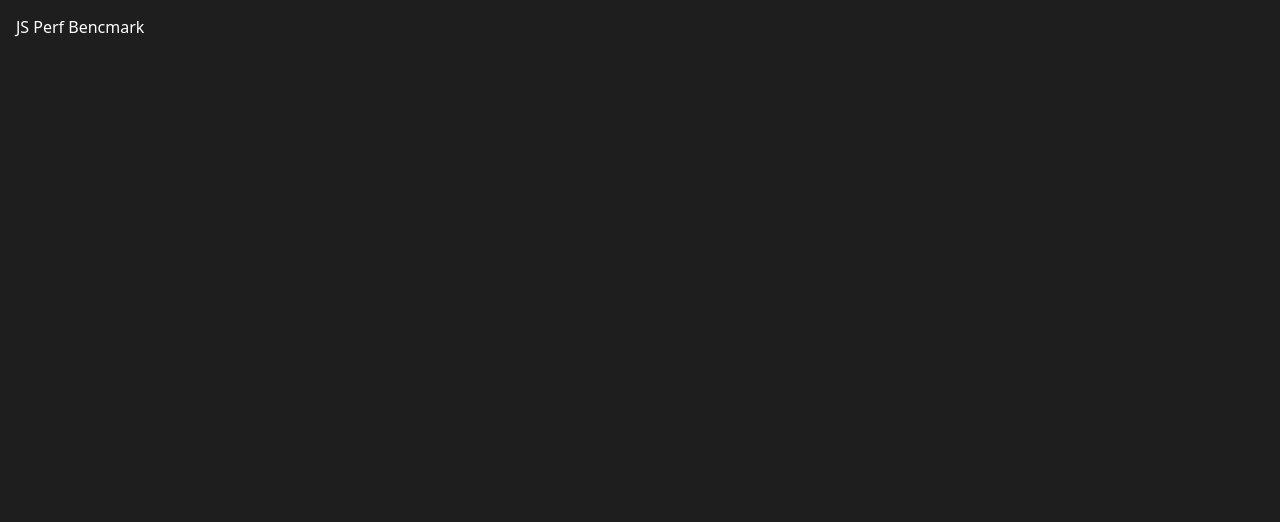
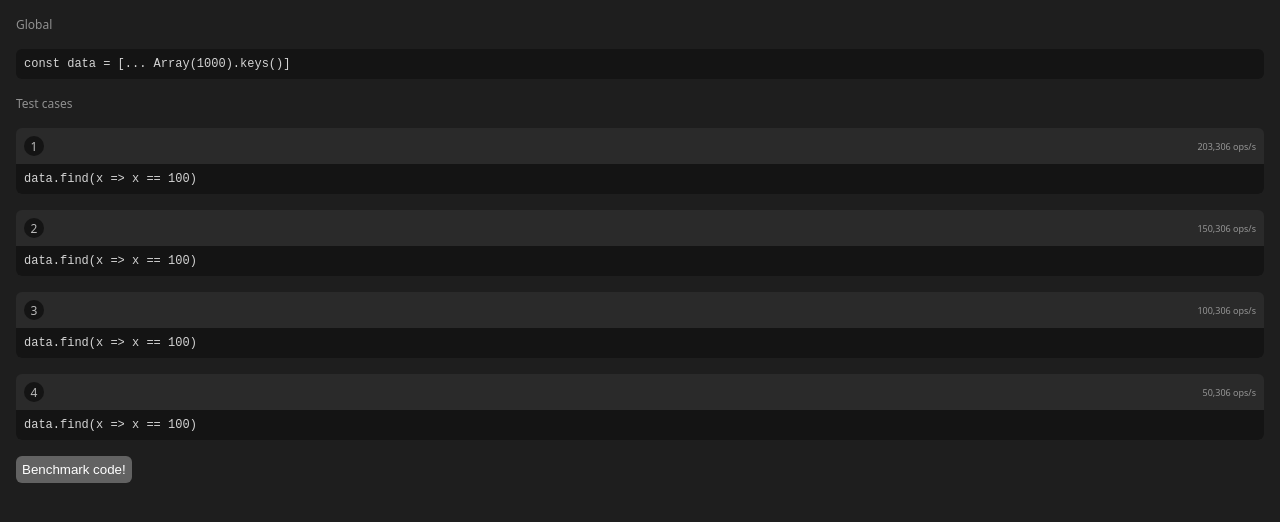
Before and after one commit to Jhomartic/perfbenchJS, a plain HTML site: page index.html in a window 1280 px wide. Drawn offline with Linux system fonts and the light colour scheme.

Commit message:
Finish Styles

```diff
--- a/index.html
+++ b/index.html
@@ -1,23 +1,157 @@
 <!DOCTYPE html>
 <html lang="en">
+
 <head>
     <meta charset="UTF-8">
     <meta name="viewport" content="width=device-width, initial-scale=1.0">
     <title>JS Perf Bench</title>
     <style>
-      *, *::after, *::before{
+        *,
+        *::after,
+        *::before {
             box-sizing: border-box;
         }
-      body{
+
+        body {
             font-family: system-ui, -apple-system, BlinkMacSystemFont, 'Segoe UI', Roboto, Oxygen, Ubuntu, Cantarell, 'Open Sans', 'Helvetica Neue', sans-serif;
             background: #1e1e1e;
             color: #fff;
             margin: 0;
             padding: 16px;
         }
+
+        .container {
+            display: flex;
+            flex-direction: column;
+            gap: 16px;
+            max-width: 1280px;
+            margin: 0 auto;
+
+            h2 {
+                font-size: 12px;
+                opacity: .5;
+                font-weight: 500;
+                margin: 0;
+                padding: 0;
+            }
+        }
+        .code {
+            background: #141414;
+            border-radius: 6px;
+            border: 0;
+            color: #d4d4d4;
+            font-family: monospace;
+            font-size: 12px;
+            padding: 8px;
+            resize: none;
+            width: 100%;
+            field-sizing: content;
+        }
+        .test-cases{
+            display: flex;
+            flex-direction: column;
+            gap: 16px;
+
+            .test-case{
+                background: #2a2a2a;
+                border-radius: 6px;
+                display: flex;
+                flex-direction: column;
+
+                header{
+                    display: flex;
+                    justify-content: space-between;
+                    font-size: 12px;
+                    padding: 8px;
+                    align-items: center;
+
+                    .test-id{
+                        border-radius:  50%;
+                        background: #141414;
+                        width: 20px;
+                        height: 20px;
+                        display: flex;
+                        justify-content: center;
+                        align-items: center;
+                        text-align: center;
+                        color: rgba(255, 255, 255, .7)
+                    }
+
+                    .ops{
+                        opacity: .5;
+                        font-size: 9px;
+                    }
+
+                }
+                .code{
+                    border-radius: 0 0 6px 6px;
+                }
+            }
+        }
+        .send-button{
+            border-radius: 6px;
+            background: rgba(255, 255, 255, .3);
+            border: 0;
+            color: white;
+            cursor: pointer;
+            padding: 6px;
+            transition: background .3s ease;
+            width: fit-content;
+            &:hover{
+                background: rgba(255, 255, 255, .5);
+            }
+        }
     </style>
+
+    <script type="module">
+        const $testCases = document.querySelectorAll('.test-cases')
+        const $globalCode = document.querySelector('#global')
+        const $sendButton = document.querySelector('.send-button')
+    </script>
 </head>
+
 <body>
-    JS Perf Bencmark
+    <main class="container">
+        <h2>Global</h2>
+
+        <textarea id="global" class="code" rows="1">const data = [... Array(1000).keys()]</textarea>
+        <h2>Test cases</h2>
+        <div class="test-cases">
+            <article class="test-case">
+                <header>
+                    <span class="test-id">1</span>
+                    <span class="ops">203,306 ops/s</span>
+                </header>
+                <textarea id="global" class="code" rows="1">data.find(x => x == 100)</textarea>
+
+            </article>
+            <article class="test-case">
+                <header>
+                    <span class="test-id">2</span>
+                    <span class="ops">150,306 ops/s</span>
+                </header>
+                <textarea id="global" class="code" rows="1">data.find(x => x == 100)</textarea>
+
+            </article>
+            <article class="test-case">
+                <header>
+                    <span class="test-id">3</span>
+                    <span class="ops">100,306 ops/s</span>
+                </header>
+                <textarea id="global" class="code" rows="1">data.find(x => x == 100)</textarea>
+
+            </article>
+            <article class="test-case">
+                <header>
+                    <span class="test-id">4</span>
+                    <span class="ops">50,306 ops/s</span>
+                </header>
+                <textarea id="global" class="code" rows="1">data.find(x => x == 100)</textarea>
+
+            </article>
+        </div>
+        <button class="send-button">Benchmark code! </button>
+    </main>
 </body>
+
 </html>
```
Lines whose indentation alone changed are shown as unchanged.
